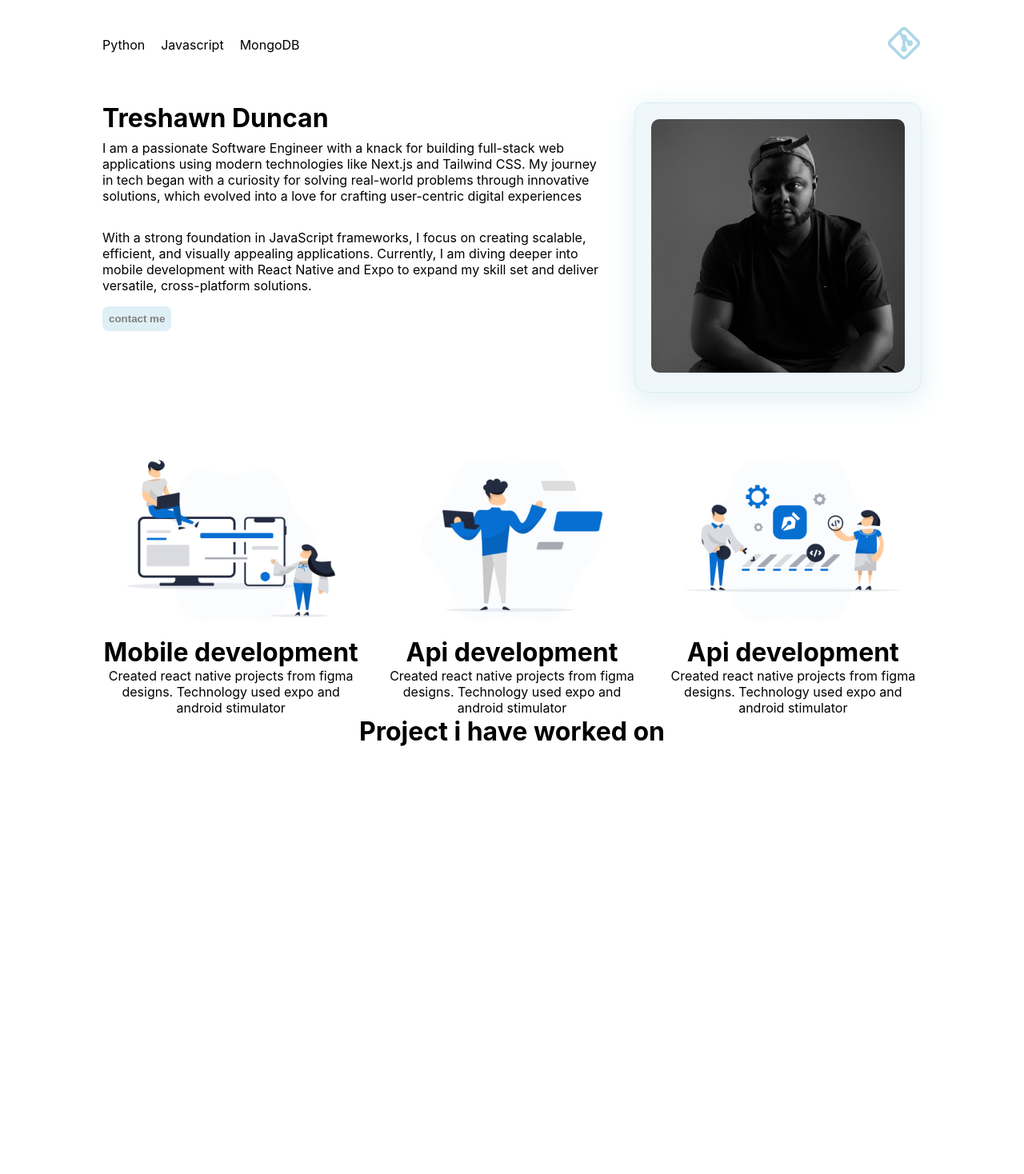
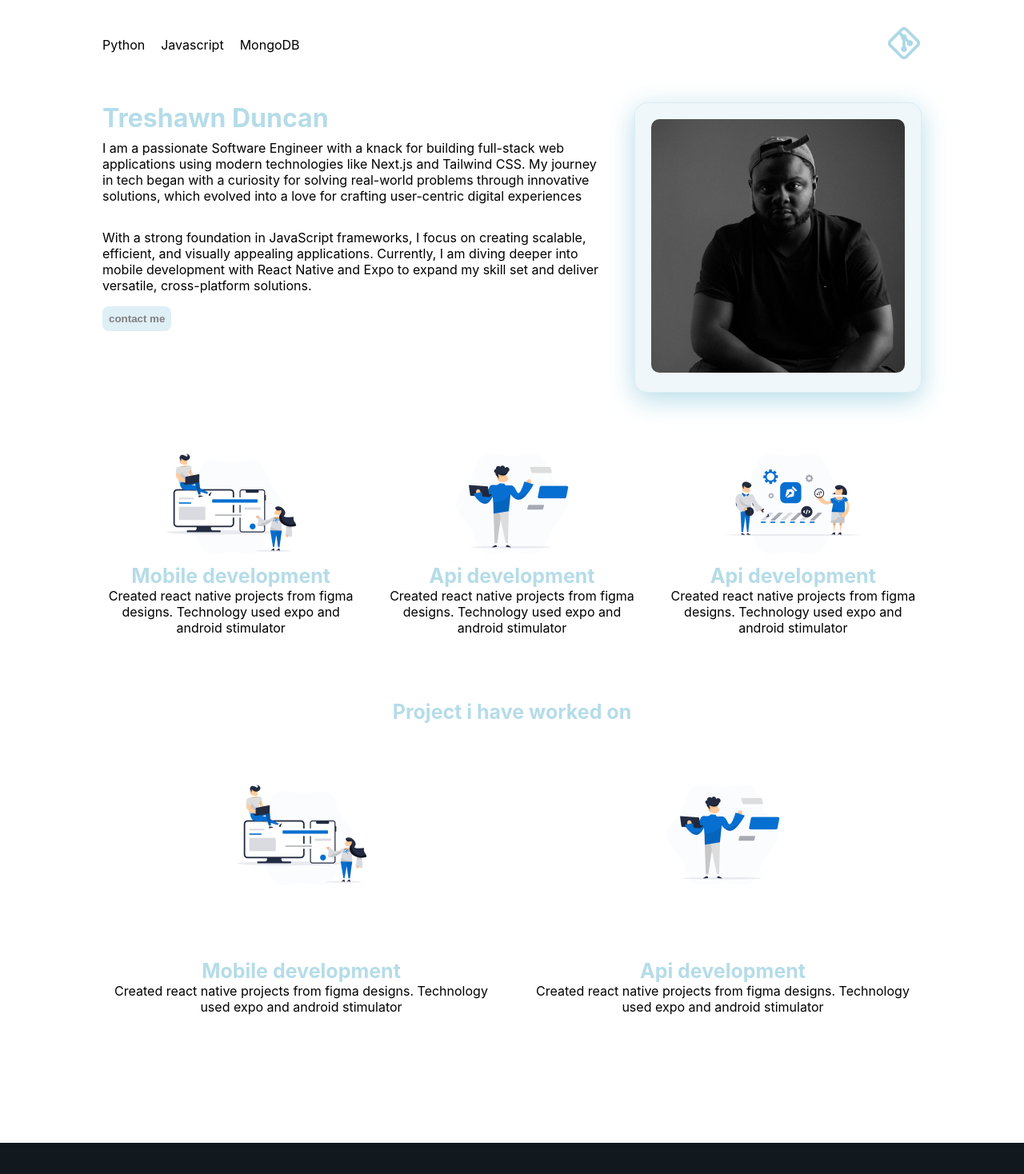
Before and after one commit to Tduncan14/portofolio, a React (Create React App) app: page / in a window 1280 px wide. Shown: the top 1468 px of the page at 80% size. Before the commit the page ends 966 px from the top, so only its background shows below. Built offline with nearby package versions, Linux system fonts and the light colour scheme.

Commit message:
keep moving forward

```diff
--- a/src/App.js
+++ b/src/App.js
@@ -3,15 +3,21 @@ import './App.css';
 import Header from './components/Header/Header';
 import Profile from './components/Profile/Profile';
 import MidContent from './components/MidContent/MidContent';
+import Footer from './components/Footer/Footer';
+
 
 function App() {
   return (
+    <>
     <div className="App">
       <Header />
       <Profile />
       <MidContent />
+    </div>
 
-    </div>
+   <Footer />
+
+    </>
   );
 }
 
--- /dev/null
+++ b/src/components/Footer/Footer.js
@@ -0,0 +1,17 @@
+import react from 'react';
+import './footer.css';
+
+
+const Footer = () => {
+
+
+
+    return(
+        <div className="footer">
+
+        </div>
+    )
+}
+
+
+export default Footer;
--- /dev/null
+++ b/src/components/Footer/footer.css
@@ -0,0 +1,5 @@
+.footer{
+    background-color:#12191E;
+    padding:4rem;
+    margin-top:8rem;
+}
--- a/src/components/MidContent/MidContent.js
+++ b/src/components/MidContent/MidContent.js
@@ -54,6 +54,37 @@ const MidContent = () => {
             <div className="Projects">
                 <h1>Project i have worked on</h1>
 
+
+                 <div className="MoreTechnology">
+
+                <div className="reactNative">
+                    <img src={ReactNative} />
+
+
+                    <div className='mobile'>
+                      <h1> Mobile development</h1>
+
+                      <p> Created react native projects from figma designs. Technology used expo and android stimulator </p>
+                    </div>
+                </div>
+
+                 <div className="api">
+                    <img src={Api} />
+
+
+                                    <div className='mobile'>
+                      <h1> Api development</h1>
+
+                      <p> Created react native projects from figma designs. Technology used expo and android stimulator </p>
+                    </div>
+                </div>
+
+
+
+
+            </div>
+
+
             </div>
 
         </div>
--- a/src/components/MidContent/midContent.css
+++ b/src/components/MidContent/midContent.css
@@ -17,6 +17,8 @@
 
 .MoreTechnology img{
     width:100%;
+    max-width:200px;
+    align-self:center;
 }
 
 .MoreTechnology > div {
@@ -26,9 +28,19 @@
     text-align:center;
 }
 
+.MoreTechnology h1{
+    color:rgba(173, 216, 230, 0.9);
+    font-size:clamp(12px,25px,28px);
+}
+
 /* this is the projects area */
-
 
 .Projects{
     text-align:center
 }
+
+.Projects h1{
+    margin-top:5rem;
+    color:rgba(173, 216, 230, 0.9);
+    font-size:clamp(12px,25px,28px);
+}
--- a/src/components/Profile/Profile.css
+++ b/src/components/Profile/Profile.css
@@ -28,7 +28,7 @@
     backdrop-filter: blur(10px);           /* glass effect */
     -webkit-backdrop-filter: blur(10px);   /* Safari support */
     border: 1px solid rgba(173, 216, 230, 0.3);
-    box-shadow: 0 8px 32px rgba(173, 216, 230, 0.4); /* soft blue glow */
+    box-shadow: 0 8px 32px rgba(173, 216, 230, 0.9); /* soft blue glow */
     padding: 20px;
     transition: all 0.3s ease;
 }
@@ -46,7 +46,9 @@
 }
 
 
-
+.leftName{
+    color:rgba(173, 216, 230, 0.9);
+}
 
 .buttonMe{
     background:rgba(173, 216, 230, 0.4);
```
